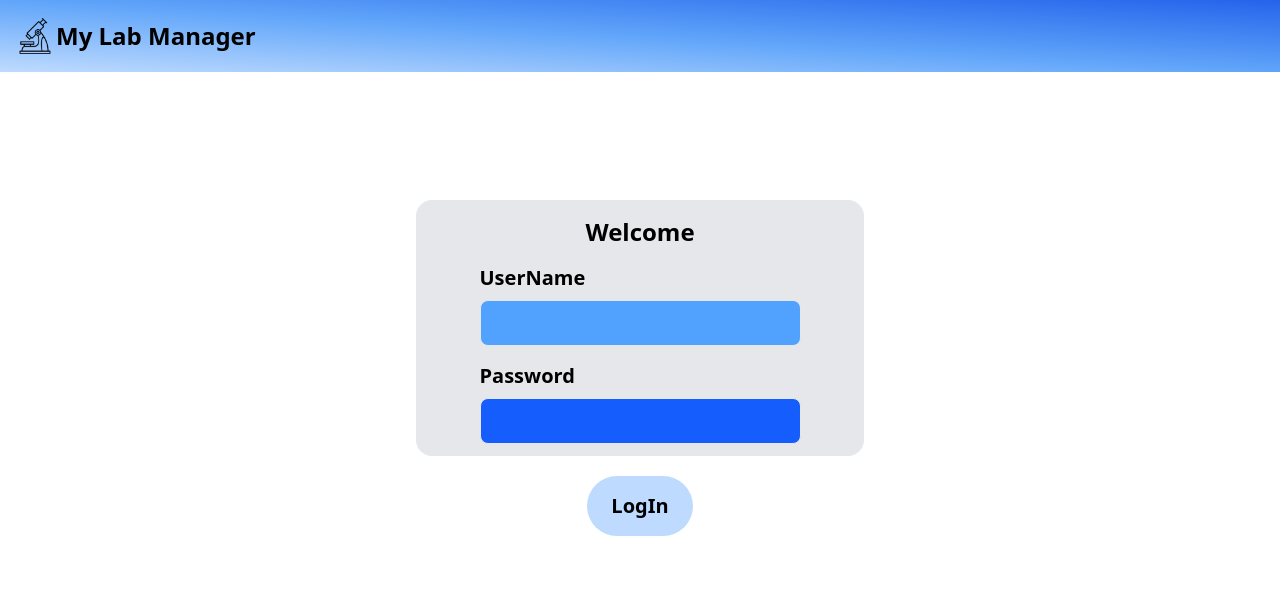
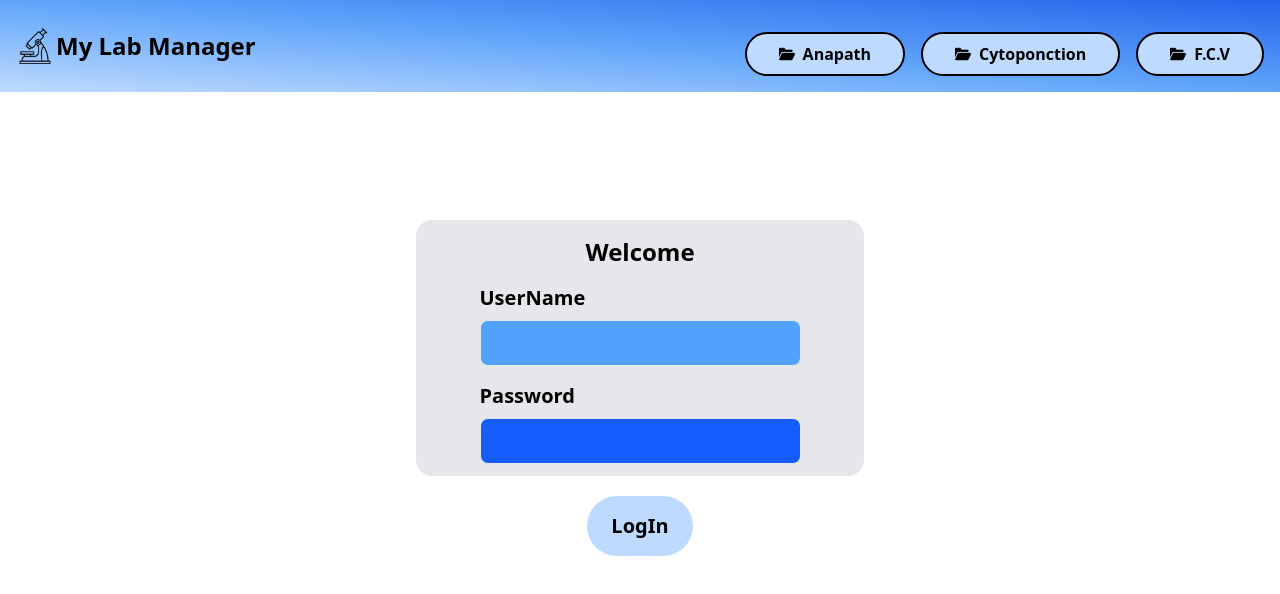
Before and after one commit to Medido1/lab_manager_UI, a React (Vite) app: page / in a window 1280 px wide. Shown: the top 594 px of the page. Built offline with nearby package versions, Linux system fonts and the light colour scheme.

Commit message:
Add routes to access different pages

```diff
--- a/src/App.jsx
+++ b/src/App.jsx
@@ -3,12 +3,17 @@ import Header from './components/Header'
 import Login from './components/LogIn'
 import { BrowserRouter as Router, Routes, Route } from 'react-router-dom';
 import { UserContext } from './context/userContext';
-import { useContext } from 'react';
+import { useContext, useEffect } from 'react';
 import { Suspense} from 'react';
 import Main from './components/Main';
+import ProtectedRoute from './components/ProtectedRoute';
+import ClientTable from './components/ClientTable';
+import { DataContext } from './context/DataContext';
 
 function App() {
   const {user} = useContext(UserContext);
+  const {anapathData, cytoponctionData, fcvData} = useContext(DataContext);
+
   return (
     <Router>
       <div className='min-h-screen flex flex-col'>
@@ -18,6 +23,22 @@ function App() {
             <Route path="/" element={
               user ? <Main /> : <Login />
             }/>
+            <Route path='/anapath' element={
+              <ProtectedRoute>
+                <ClientTable type="Anapath" data={anapathData}/>
+              </ProtectedRoute>
+              }
+            />
+            <Route path='/cytoponction' element={
+              <ProtectedRoute>
+                <ClientTable type="Cytoponction" data={cytoponctionData}/>
+              </ProtectedRoute>
+            }/>
+            <Route path='/fcv' element={
+              <ProtectedRoute>
+                <ClientTable type="F.C.V" data={fcvData}/>
+              </ProtectedRoute>
+            }/>
           </Routes>
         </Suspense>
       </div>
--- /dev/null
+++ b/src/components/ClientTable.jsx
@@ -0,0 +1,9 @@
+function ClientTable({type, data}) {
+  return (
+    <div className="flex-grow">
+
+    </div>
+  )
+}
+
+export default ClientTable;
--- /dev/null
+++ b/src/components/DataLinks.jsx
@@ -0,0 +1,40 @@
+import { Link } from "react-router-dom";
+import folderIcon from '/folder.png';
+import { useContext } from "react";
+
+function DataLinks() {
+  const buttonStyle = `mt-4 px-8 py-2 rounded-full cursor-pointer border-black border-2
+  font-bold hover:scale-125 transition duration-100 bg-blue-200 hover:bg-blue-100 flex items-center gap-2`
+
+
+  return (
+    <div className={`sm:mt-0 flex flex-col sm:flex-row justify-center items-center gap-4`}>
+      <Link to='/anapath'>
+        <button
+          className={buttonStyle}
+        >
+          <img src={folderIcon} alt="icon" className="h-4" />
+          Anapath
+        </button>
+      </Link>
+      <Link to="/cytoponction">
+        <button
+          className={buttonStyle}
+        >
+          <img src={folderIcon} alt="icon" className="h-4" />
+          Cytoponction
+        </button>
+      </Link>
+      <Link to="/fcv">
+        <button
+          className={buttonStyle}
+        >
+          <img src={folderIcon} alt="icon" className="h-4" />
+          F.C.V
+        </button>
+      </Link>
+    </div>
+  )
+}
+
+export default DataLinks;
--- a/src/components/Header.jsx
+++ b/src/components/Header.jsx
@@ -4,6 +4,7 @@ import { InterfaceContext } from '../context/inferfaceContext';
 import { UserContext } from '../context/userContext';
 import { useContext } from 'react';
 import SettingsModal from './SettingsModal';
+import DataLinks from './DataLinks';
 
 function Header(){
   const {showSettings, setShowSettings} = useContext(InterfaceContext);
@@ -20,6 +21,7 @@ function Header(){
         />
         <h1 className='text-2xl font-bold'>My Lab Manager</h1>
       </div>
+      <DataLinks />
       {user &&
         <button>
           <img
--- /dev/null
+++ b/src/components/ProtectedRoute.jsx
@@ -0,0 +1,15 @@
+import { Navigate } from "react-router-dom";
+import { useContext } from "react";
+import { UserContext } from "../context/userContext";
+
+function ProtectedRoute({ children }) {
+  const { user } = useContext(UserContext);
+
+  if (!user) {
+    return <Navigate to="/" replace />;
+  }
+
+  return children;
+}
+
+export default ProtectedRoute;
```
Also changed, not shown: public/folder.png (added).
